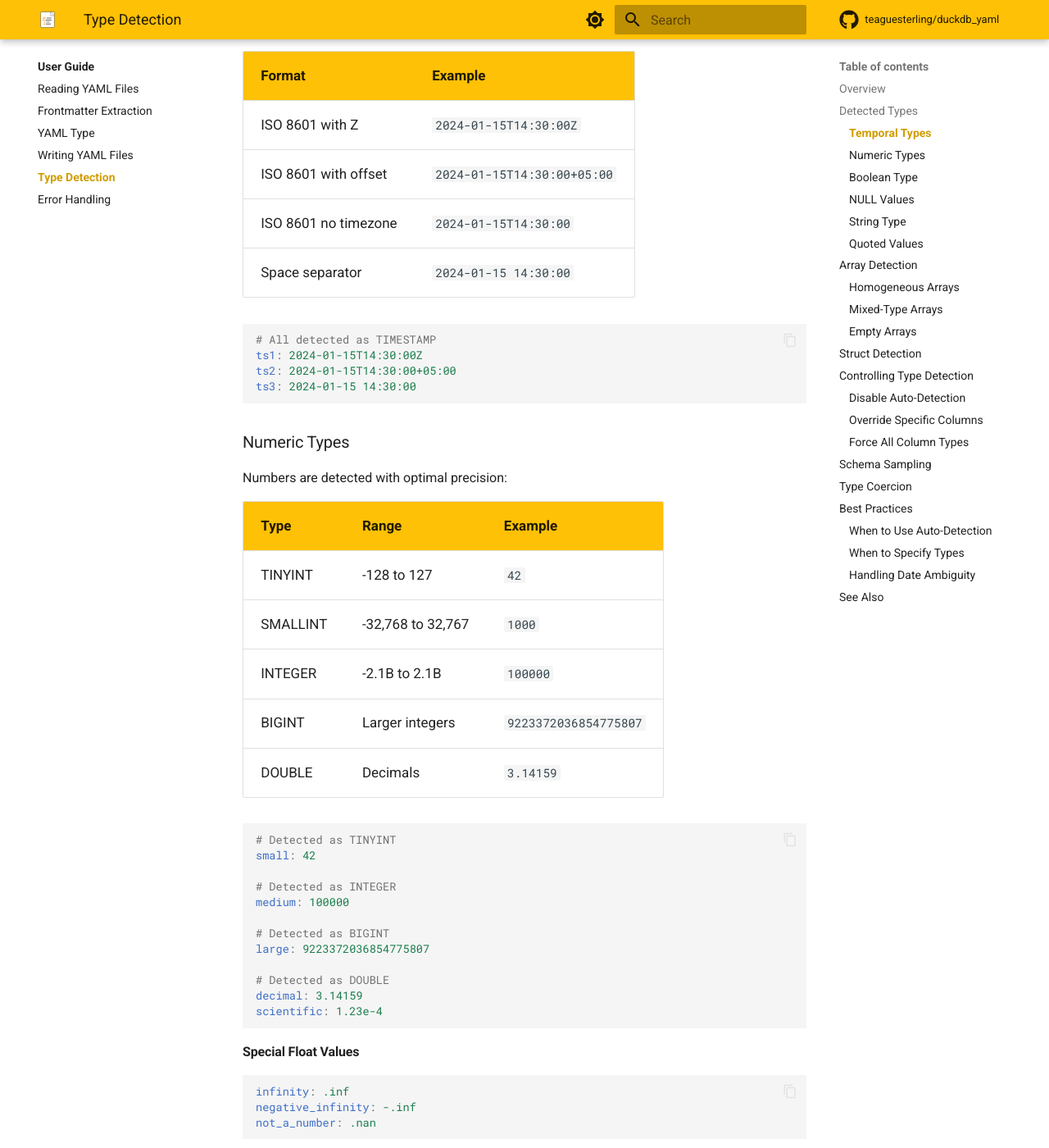
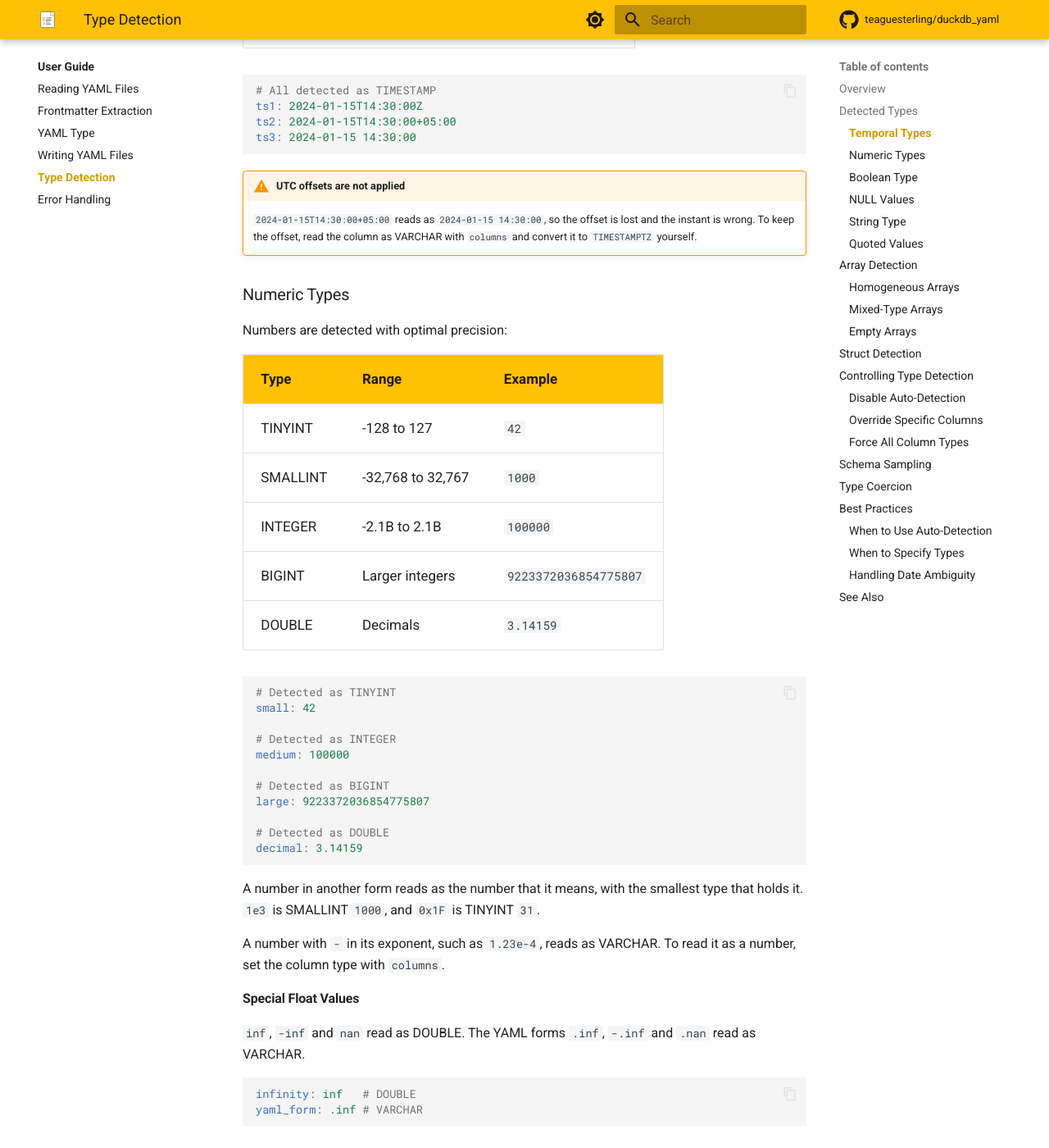
Before and after one commit to teaguesterling/duckdb_yaml, an MkDocs documentation site: the page built from docs/guide/type-detection.md, in a window 1280 px wide and 1400 px high, scrolled down 1731 px. Shown: the whole window at 82% size. Built offline with MkDocs 1.6.1 and Material for MkDocs 9.7.7, drawn with Linux system fonts in a browser that asks for light colours; comment, search, counter and statistics services are not loaded; some of the changed text lies outside the part shown.

Commit message:
docs(type-detection): state what detection actually does
Checked by query. Corrections:

- Slash and dot dates read as VARCHAR, and were listed as DATE.
- .inf, -.inf, .nan and 1.23e-4 read as VARCHAR, and were listed as DOUBLE.
- A UTC offset is lost: 2024-01-15T14:30:00+05:00 reads as 2024-01-15 14:30:00.
  This gets a warning, because the instant is wrong.

The documentation changes and not the behaviour. Whether detection should accept
those forms is a separate question.

Co-Authored-By: Claude Opus 5.5 <noreply@anthropic.com>
Claude-Session: https://claude.ai/code/session_01NSRdqf32XBH5VRZrUKorCU

````diff
--- a/docs/guide/type-detection.md
+++ b/docs/guide/type-detection.md
@@ -19,20 +19,13 @@ FROM read_yaml('data.yaml');
 
 #### DATE
 
-Detected formats:
+Detected format: ISO 8601, `2024-01-15`.
 
-| Format | Example |
-|--------|---------|
-| ISO 8601 | `2024-01-15` |
-| Slash (US) | `01/15/2024` |
-| Slash (EU) | `15/01/2024` |
-| Dot | `15.01.2024` |
+Other forms, such as `01/15/2024` and `15.01.2024`, read as VARCHAR. To parse them, use `strptime`.
 
 ```yaml
-# All detected as DATE
-date1: 2024-01-15
-date2: 01/15/2024
-date3: 15.01.2024
+date1: 2024-01-15  # DATE
+date2: 01/15/2024  # VARCHAR
 ```
 
 #### TIME
@@ -70,6 +63,10 @@ ts2: 2024-01-15T14:30:00+05:00
 ts3: 2024-01-15 14:30:00
 ```
 
+!!! warning "UTC offsets are not applied"
+    `2024-01-15T14:30:00+05:00` reads as `2024-01-15 14:30:00`, so the offset is lost and the instant is wrong.
+    To keep the offset, read the column as VARCHAR with `columns` and convert it to `TIMESTAMPTZ` yourself.
+
 ### Numeric Types
 
 Numbers are detected with optimal precision:
@@ -94,15 +91,19 @@ large: 9223372036854775807
 
 # Detected as DOUBLE
 decimal: 3.14159
-scientific: 1.23e-4
 ```
+
+A number in another form reads as the number that it means, with the smallest type that holds it. `1e3` is SMALLINT `1000`, and `0x1F` is TINYINT `31`.
+
+A number with `-` in its exponent, such as `1.23e-4`, reads as VARCHAR. To read it as a number, set the column type with `columns`.
 
 #### Special Float Values
 
+`inf`, `-inf` and `nan` read as DOUBLE. The YAML forms `.inf`, `-.inf` and `.nan` read as VARCHAR.
+
 ```yaml
-infinity: .inf
-negative_infinity: -.inf
-not_a_number: .nan
+infinity: inf   # DOUBLE
+yaml_form: .inf # VARCHAR
 ```
 
 ### Boolean Type
````
